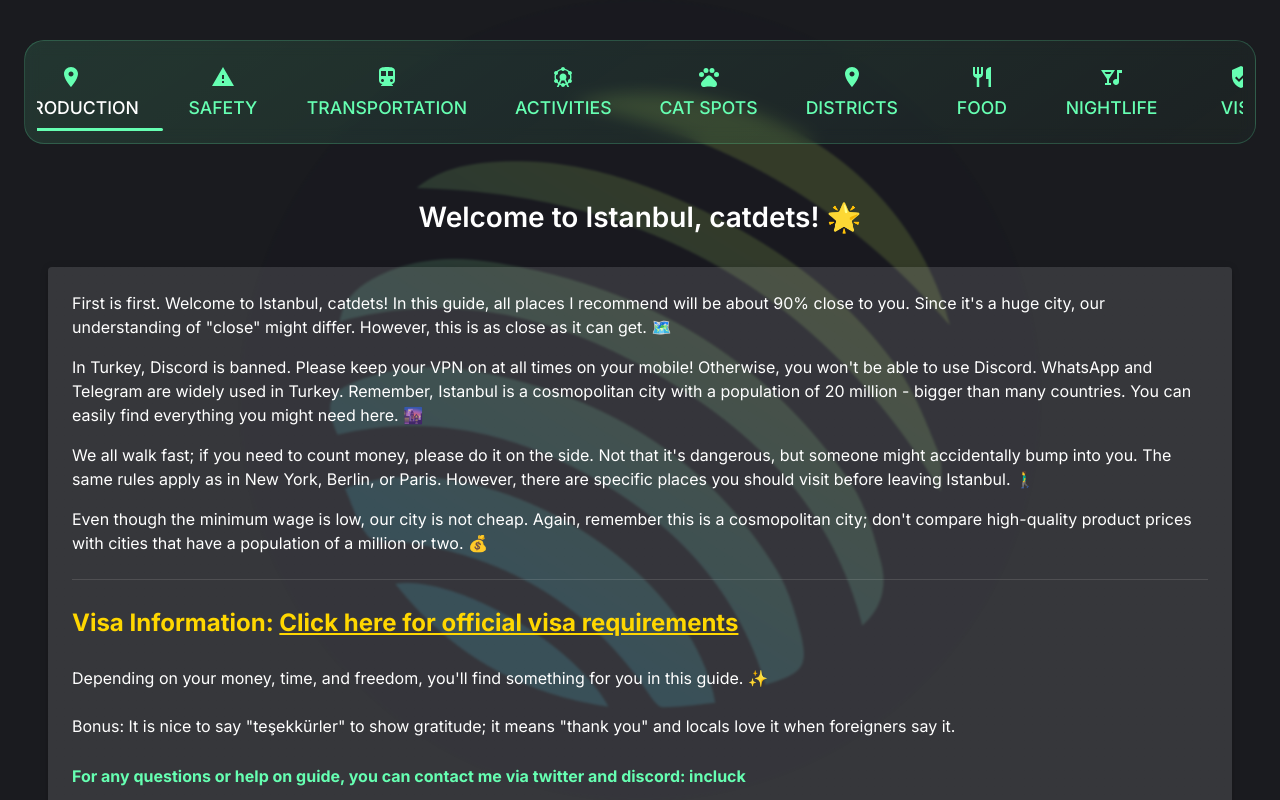
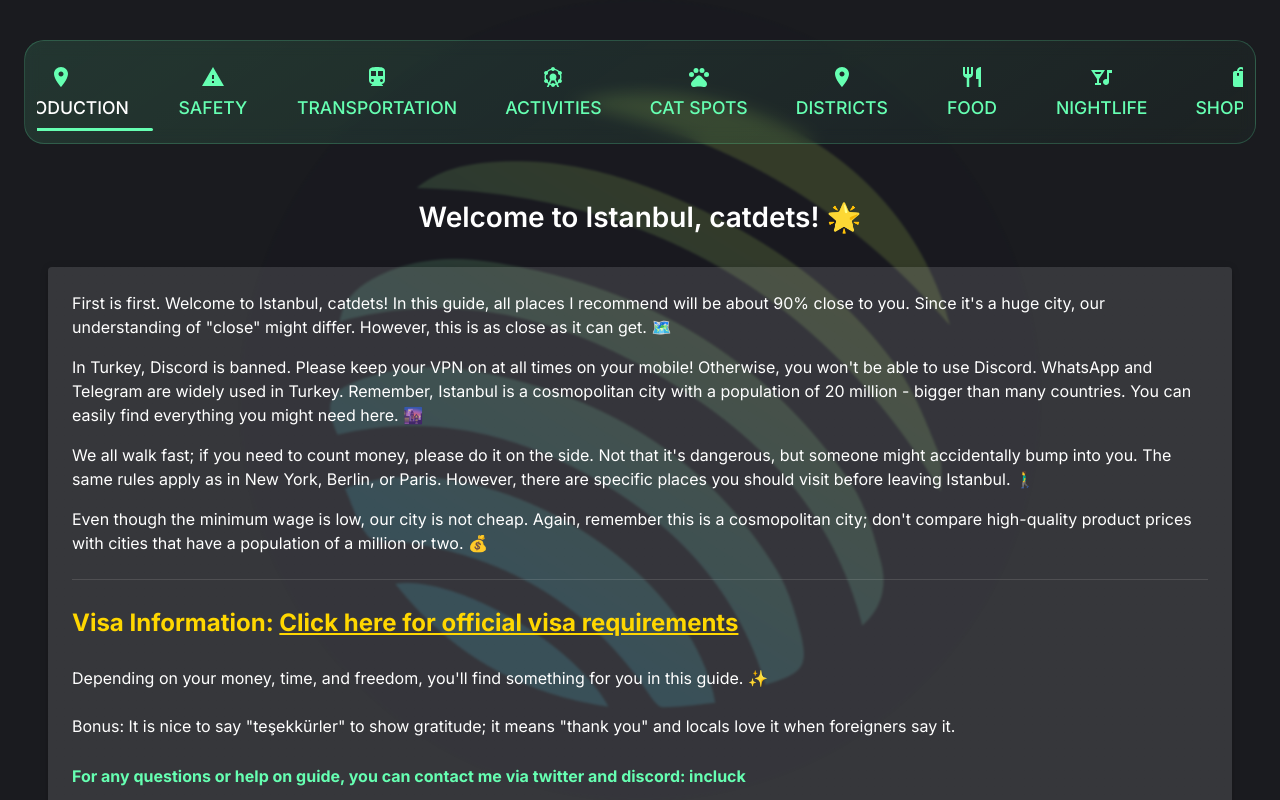
Before and after one commit to whoami42069/catstanbul1, a Next.js app: page / in a window 1280 px wide. Shown: the top 800 px of the page. Built offline with nearby package versions, Linux system fonts and the light colour scheme.

Commit message:
Update shopping tab icon to ShoppingBag

```diff
--- a/src/pages/index.tsx
+++ b/src/pages/index.tsx
@@ -9,7 +9,7 @@
     Pets,
     Attractions,
     DirectionsSubway,
-    VerifiedUser
+    ShoppingBag
 } from '@mui/icons-material';
 import dynamic from 'next/dynamic';
 import type { District, SafetyTip } from '../types/common';
@@ -22,7 +22,7 @@
 const CatSpotsContent = dynamic(() => import('../components/CatSpotsContent'));
 const ActivitiesContent = dynamic(() => import('../components/ActivitiesContent'));
 const TransportationContent = dynamic(() => import('../components/TransportationContent'));
-const VisaContent = dynamic(() => import('../components/VisaContent'));
+const ShoppingContent = dynamic(() => import('../components/ShoppingContent'));
 
 // Define the data
 const safetyTips: SafetyTip[] = [
@@ -258,7 +258,7 @@
                             <Tab icon={<LocationOn />} label="Districts" />
                             <Tab icon={<Restaurant />} label="Food" />
                             <Tab icon={<Nightlife />} label="Nightlife" />
-                            <Tab icon={<VerifiedUser />} label="Visa" />
+                            <Tab icon={<ShoppingBag />} label="Shopping" />
                         </Tabs>
                     </Box>
                 </Box>
@@ -288,7 +288,7 @@
                     <NightlifeContent />
                 </TabPanel>
                 <TabPanel value={selectedTab} index={8}>
-                    <VisaContent />
+                    <ShoppingContent />
                 </TabPanel>
 
                 <Box
```
